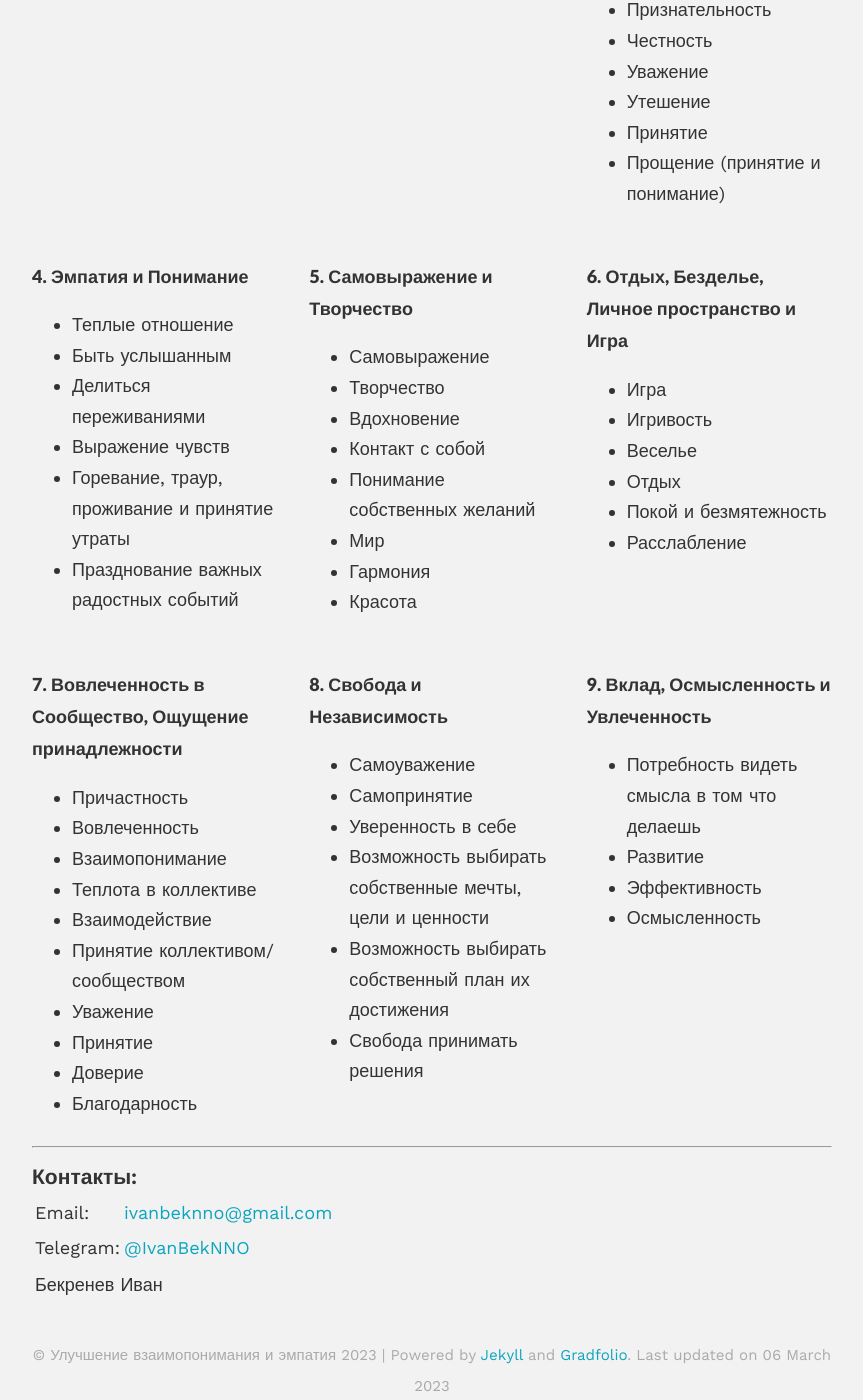
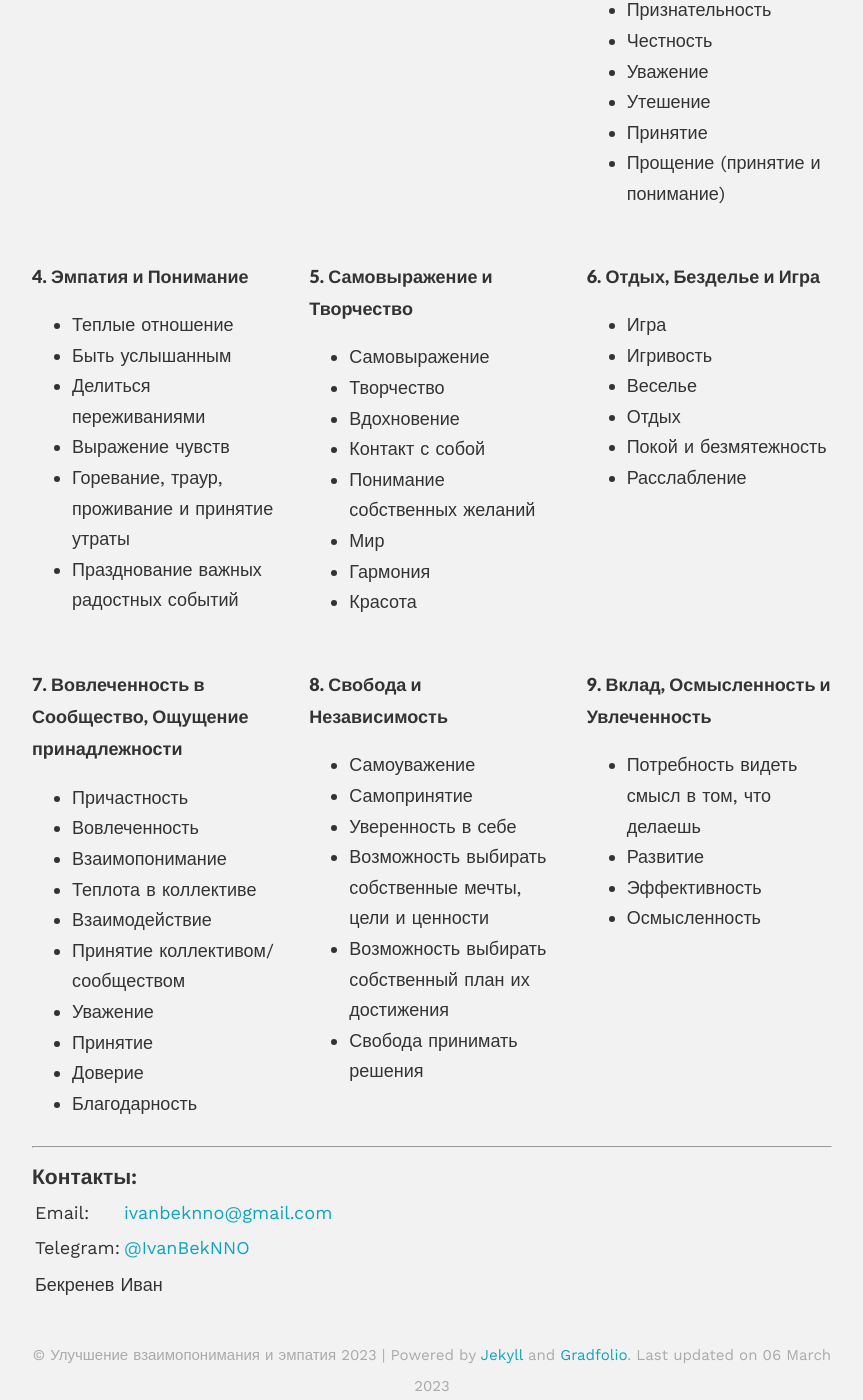
Before and after one commit to ivanbeknno/ivanbeknno, a Jekyll site: the page built from _posts/2023-03-06-needs-list-9.html, in a window 1280 px wide and 1400 px high, scrolled down 774 px. Shown: the whole window, without its empty margins (208-1071 px from the left). Built offline with Jekyll 4.4.1, drawn with Linux system fonts in a browser that asks for light colours; nearby versions of some CDN libraries.

Commit message:
подправил список потребностей

```diff
--- a/_posts/2023-03-06-needs-list-9.html
+++ b/_posts/2023-03-06-needs-list-9.html
@@ -89,7 +89,7 @@ permalink: /needs/
   </div>
 
   <div>
-  	<h4>6. Отдых, Безделье, Личное пространство и Игра</h4>
+  	<h4>6. Отдых, Безделье и Игра</h4>
   	<ul>
   		<li>Игра</li>
   		<li>Игривость</li>
@@ -131,7 +131,7 @@ permalink: /needs/
   <div>
   	<h4>9. Вклад, Осмысленность и Увлеченность</h4>
   	<ul>
-  		<li>Потребность видеть смысла в том что делаешь</li>
+  		<li>Потребность видеть смысл в том, что делаешь</li>
   		<li>Развитие</li>
   		<li>Эффективность</li>
   		<li>Осмысленность</li>
```
